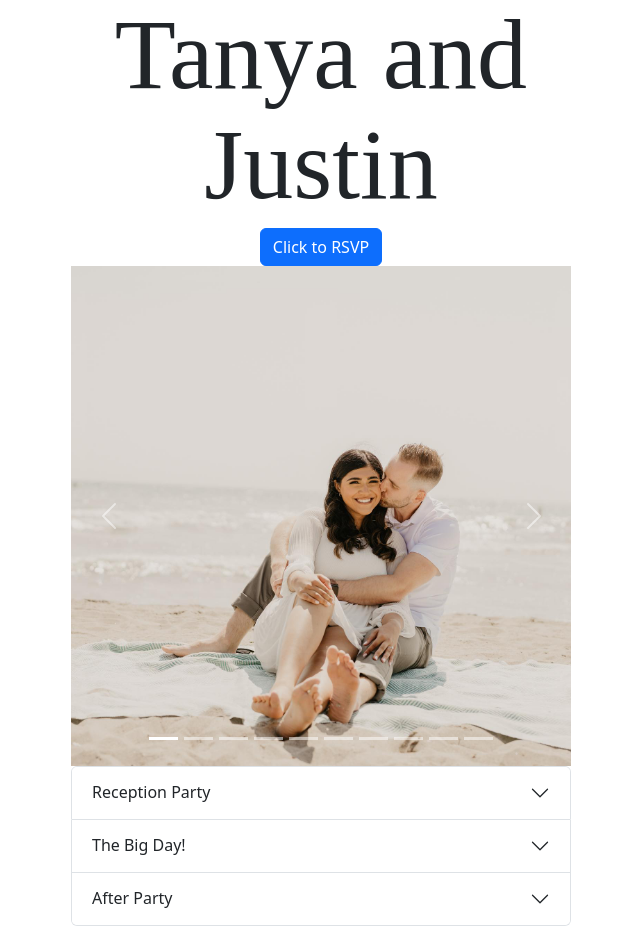
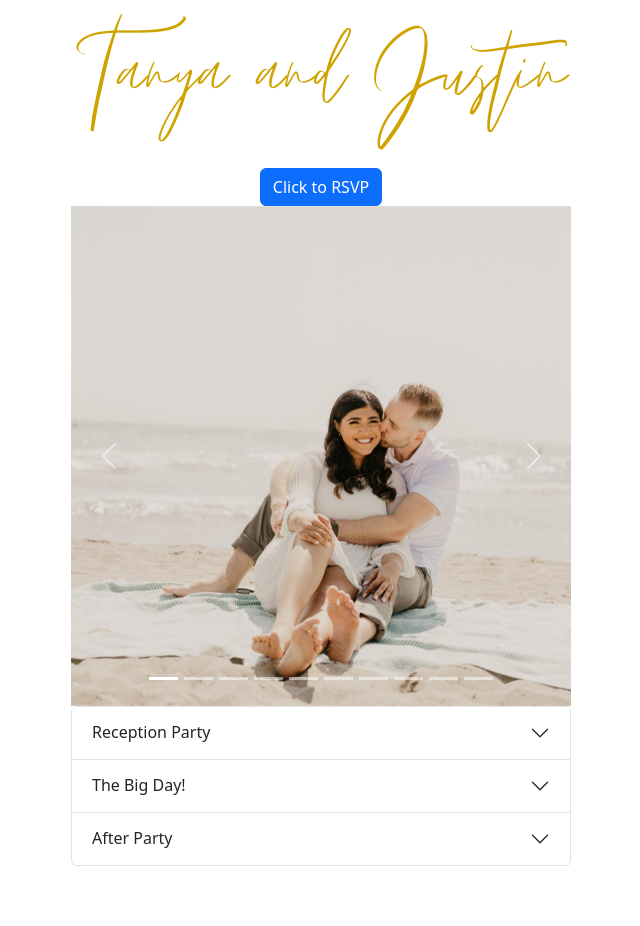
Before and after one commit to MichaelSault/TanyaWeddingWebsite, a React (Vite) app: page / in a window 1280 px wide. Shown: the whole page, without its empty margins (319-959 px from the left). After the commit the page ends 866 px from the top, so only its background shows below. Built offline with nearby package versions, Linux system fonts and the light colour scheme.

Commit message:
font changes

```diff
--- a/src/App.css
+++ b/src/App.css
@@ -44,12 +44,12 @@
   color: #888;
 }
 
-@font-face {
+h1 {
+  font-size: 145px;
   font-family: 'Emitha-Script';
-  src: local('./fonts/Emitha-Script.ttf') format('ttf');
+  color: #CEA300;
 }
 
-h1 {
-  font-size: 100px;
-  font-family: 'Emitha-Script';
+h2 {
+  color: #CEA300;
 }
--- a/src/fonts/font.css
+++ b/src/fonts/font.css
@@ -1,9 +1,9 @@
 @font-face {
     font-family: 'Emitha-Script';
-    src: local('./Emitha-Script.ttf') format('ttf');
-}
+    src: local('Emitha-Script'), url('./Emitha-Script.ttf') format('truetype');
+  }
 
-@font-face {
+  @font-face {
     font-family: 'Emitha-Swashes';
-    src: local('./Emitha-Swashes.ttf') format('ttf');
-}
+    src: local('Emitha-Swashes'), url('./Emitha-Swashes.ttf') format('truetype');
+  }
```
